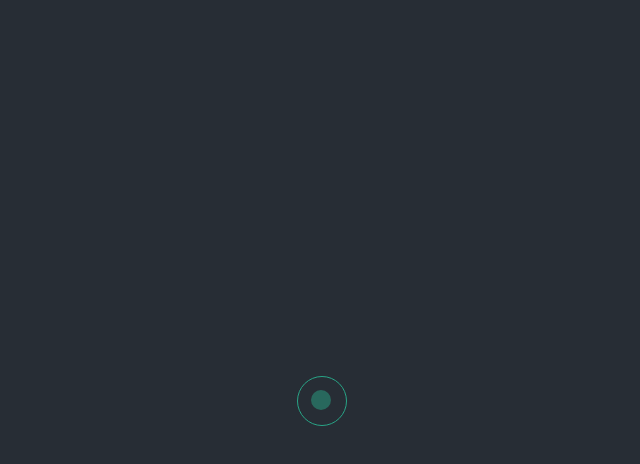
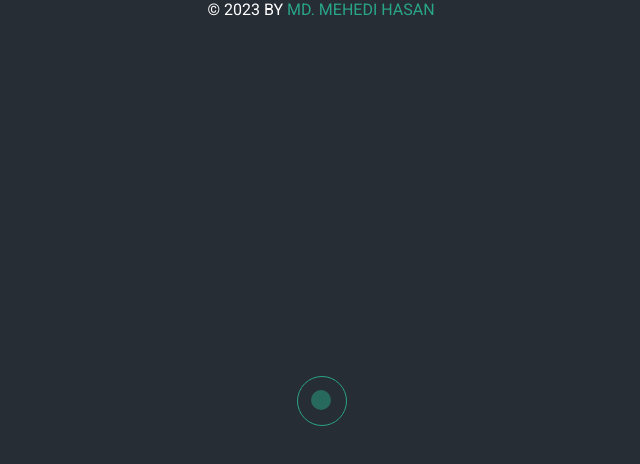
Before and after one commit to mhasanjoy/portfolio, a Next.js app: page / in a window 1280 px wide. Shown: the top 464 px of the page, without its empty margins (319-959 px from the left). Built offline with nearby package versions, Linux system fonts and the light colour scheme.

Commit message:
footer added

```diff
--- a/package.json
+++ b/package.json
@@ -9,6 +9,9 @@
         "lint": "next lint"
     },
     "dependencies": {
+        "@emotion/react": "^11.10.6",
+        "@emotion/styled": "^11.10.6",
+        "@mui/material": "^5.11.16",
         "eslint": "8.37.0",
         "eslint-config-next": "13.2.4",
         "next": "13.2.4",
--- a/src/components/CustomCursor/style.module.scss
+++ b/src/components/CustomCursor/style.module.scss
@@ -1,3 +1,5 @@
+@import '../../styles/variable.scss';
+
 .main_cursor,
 .secondary_cursor {
     z-index: 1000;
@@ -10,12 +12,12 @@
     width: 20px;
     height: 20px;
     border-radius: 50%;
-    background-color: rgba(41, 163, 133, 0.502);
+    background-color: rgba(41, 165, 135, 0.5);
 }
 
 .secondary_cursor {
     width: 50px;
     height: 50px;
     border-radius: 50%;
-    border: 1px solid #29a587;
+    border: 1px solid $secondary_color;
 }
--- /dev/null
+++ b/src/components/Footer/index.jsx
@@ -0,0 +1,14 @@
+import styles from './style.module.scss';
+
+const Footer = () => {
+    return (
+        <footer className={styles.footer}>
+            <p>
+                &copy; {new Date().getFullYear()} by{' '}
+                <span className={styles.color_highlight}>Md. Mehedi Hasan</span>
+            </p>
+        </footer>
+    );
+};
+
+export default Footer;
--- /dev/null
+++ b/src/components/Footer/style.module.scss
@@ -0,0 +1,11 @@
+@import '../../styles/variable.scss';
+
+.footer {
+    color: $primary_color;
+    text-align: center;
+    text-transform: uppercase;
+
+    .color_highlight {
+        color: $secondary_color;
+    }
+}
--- a/src/components/Layout/index.jsx
+++ b/src/components/Layout/index.jsx
@@ -1,7 +1,10 @@
+import Footer from '../Footer';
+
 const Layout = ({ children }) => {
     return (
         <>
             <main>{children}</main>
+            <Footer />
         </>
     );
 };
--- a/src/pages/_document.js
+++ b/src/pages/_document.js
@@ -1,9 +1,20 @@
-import { Html, Head, Main, NextScript } from 'next/document';
+import { Head, Html, Main, NextScript } from 'next/document';
 
 export default function Document() {
     return (
         <Html lang="en">
-            <Head />
+            <Head>
+                <link rel="preconnect" href="https://fonts.googleapis.com" />
+                <link
+                    rel="preconnect"
+                    href="https://fonts.gstatic.com"
+                    crossOrigin="true"
+                />
+                <link
+                    href="https://fonts.googleapis.com/css2?family=Roboto&display=swap"
+                    rel="stylesheet"
+                />
+            </Head>
             <body>
                 <Main />
                 <NextScript />
--- /dev/null
+++ b/src/styles/_variable.scss
@@ -0,0 +1,4 @@
+$primary_background: rgb(39, 45, 53);
+$secondary_background: #f5f1ec;
+$primary_color: rgb(255, 255, 255);
+$secondary_color: rgb(41, 165, 135);
--- a/src/styles/globals.scss
+++ b/src/styles/globals.scss
@@ -1,5 +1,4 @@
-$primary_background: #272d35;
-$secondary_background: #f5f1ec;
+@import './variable.scss';
 
 :root {
     --max-width: 1100px;
@@ -43,7 +42,7 @@ $secondary_background: #f5f1ec;
     --card-border-rgb: 131, 134, 135;
 }
 
-@media (prefers-color-scheme: dark) {
+@media (prefers-color-scheme: $primary_background) {
     :root {
         --foreground-rgb: 255, 255, 255;
         --background-start-rgb: 0, 0, 0;
@@ -93,6 +92,7 @@ body {
 }
 
 body {
+    font-family: 'Roboto', sans-serif;
     background-color: $primary_background;
 }
 
```
Also changed, not shown: 1 other file (tests, documents, lock files or other folders).
